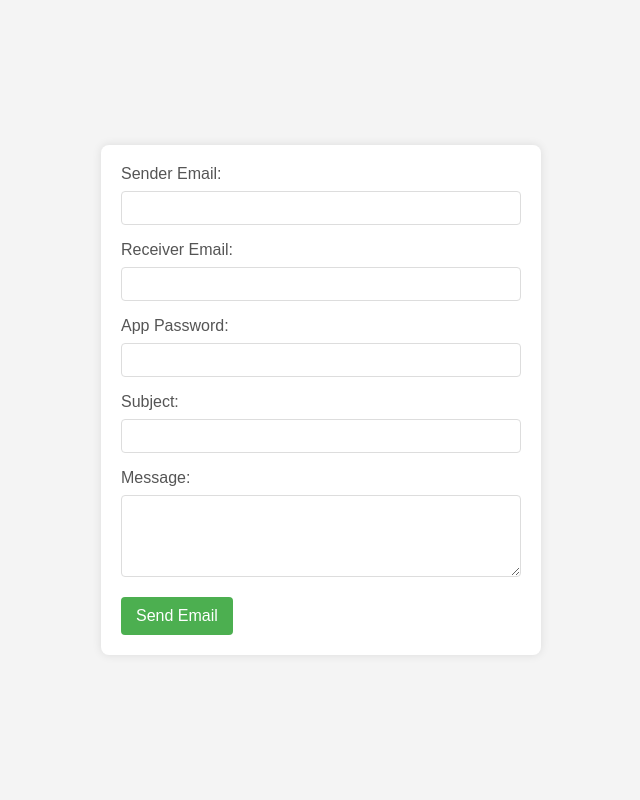
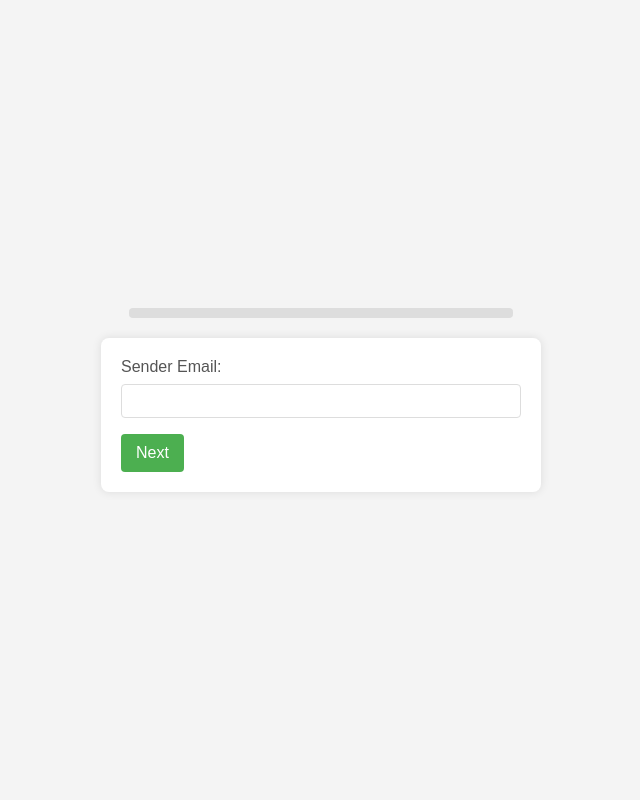
Before and after one commit to JoshSargent/emailautomation, a Flask app: page / in a window 1280 px wide. Shown: the whole page, without its empty margins (319-959 px from the left). Run offline with Flask 3, Linux system fonts and the light colour scheme.

Commit message:
Update index.html

```diff
--- a/templates/index.html
+++ b/templates/index.html
@@ -15,6 +15,7 @@
             align-items: center;
             justify-content: center;
             height: 100vh;
+            flex-direction: column;
         }
 
         form {
@@ -24,6 +25,7 @@
             box-shadow: 0 0 10px rgba(0, 0, 0, 0.1);
             max-width: 400px;
             width: 100%;
+            position: relative;
         }
 
         h1 {
@@ -64,30 +66,90 @@
         p {
             color: {% if confirmation_success %}green{% else %}red{% endif %};
         }
+
+        .step {
+            display: none;
+        }
+
+        .active {
+            display: block;
+        }
+
+        .progress-container {
+            width: 30%;
+            height: 10px;
+            margin-bottom: 20px;
+            background-color: #ddd;
+            border-radius: 4px;
+            overflow: hidden;
+        }
+
+        .progress-bar {
+            width: 0;
+            height: 100%;
+            background-color: #4caf50;
+            border-radius: 4px;
+            transition: width 0.3s ease;
+        }
     </style>
+
 </head>
 <body>
-    {% if confirmation_message %}
-        <p>{{ confirmation_message }}</p>
-    {% endif %}
+    <div class="progress-container">
+        <div class="progress-bar" id="progressBar"></div>
+    </div>
 
-    <form method="post" action="/">
+    <form method="post" action="/" id="emailForm">
+        <!-- Step 1: Sender Email -->
+        <div class="step active" id="step1">
             <label for="email_sender">Sender Email:</label>
             <input type="email" name="email_sender" required>
+            <button type="button" onclick="nextStep('step1', 'step2')">Next</button>
+        </div>
 
+        <!-- Step 2: Receiver Email -->
+        <div class="step" id="step2">
             <label for="email_receiver">Receiver Email:</label>
             <input type="email" name="email_receiver" required>
+            <button type="button" onclick="nextStep('step2', 'step3')">Next</button>
+        </div>
 
+        <!-- Step 3: App Password -->
+        <div class="step" id="step3">
             <label for="password">App Password:</label>
             <input type="password" name="password" required>
+            <button type="button" onclick="nextStep('step3', 'step4')">Next</button>
+        </div>
 
+        <!-- Step 4: Subject -->
+        <div class="step" id="step4">
             <label for="subject">Subject:</label>
             <input type="text" name="subject" required>
+            <button type="button" onclick="nextStep('step4', 'step5')">Next</button>
+        </div>
 
+        <!-- Step 5: Message -->
+        <div class="step" id="step5">
             <label for="message">Message:</label>
             <textarea name="message" rows="4" required></textarea>
+            <button type="submit">Send Email</button>
+        </div>
+    </form>
 
-        <button type="submit">Send Email</button>
-    </form>
+    <script>
+        function nextStep(currentStepId, nextStepId) {
+            document.getElementById(currentStepId).classList.remove('active');
+            document.getElementById(nextStepId).classList.add('active');
+
+            // Update progress bar
+            const progressBar = document.getElementById('progressBar');
+            const steps = Array.from(document.querySelectorAll('.step'));
+            const currentStepIndex = steps.indexOf(document.getElementById(currentStepId));
+            const nextStepIndex = steps.indexOf(document.getElementById(nextStepId));
+            const progressPercentage = (nextStepIndex / (steps.length - 1)) * 100;
+
+            progressBar.style.width = `${progressPercentage}%`;
+        }
+    </script>
 </body>
 </html>
```
Lines whose indentation alone changed are shown as unchanged.
